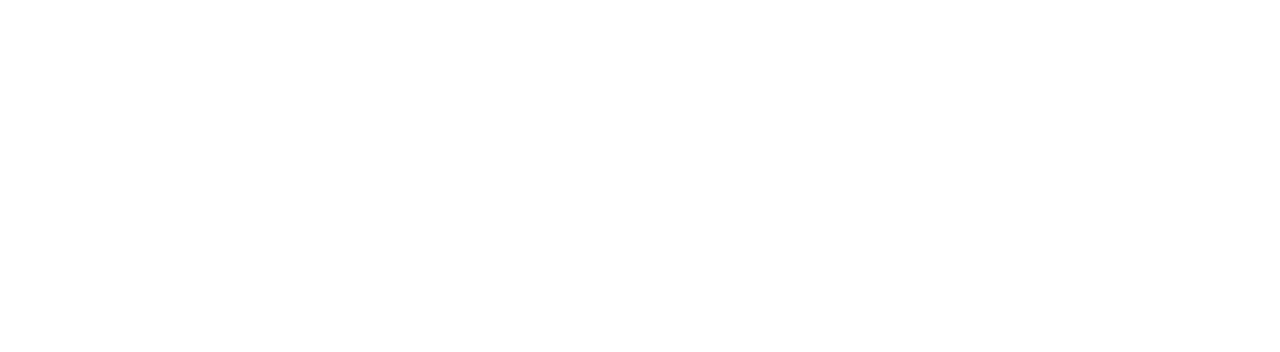
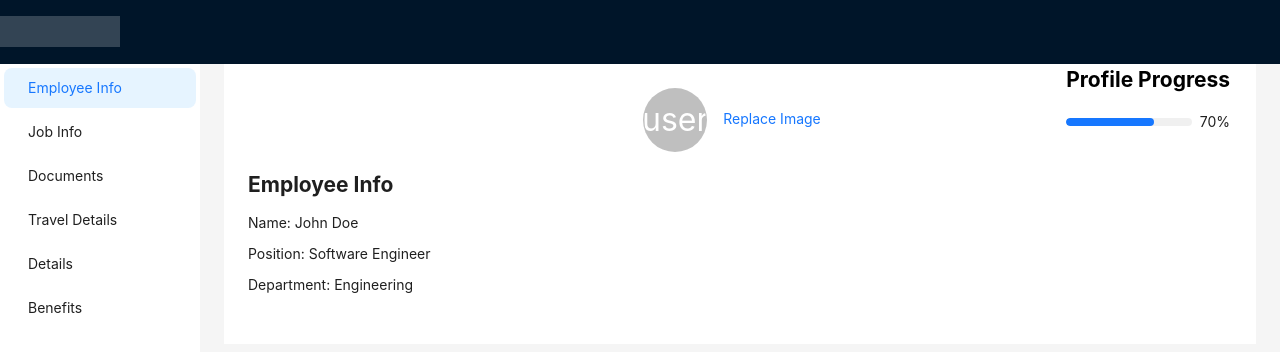
Before and after one commit to xlibraries/SmartOnboaders, a React (Create React App) app: page /user-profile in a window 1280 px wide. Before the commit this address had no page. Shown: the top 352 px of the page. Built offline with nearby package versions, Linux system fonts and the light colour scheme.

Commit message:
Skeletoon for improved ui  for review page

```diff
--- a/src/App.tsx
+++ b/src/App.tsx
@@ -2,6 +2,7 @@
 import AuthPage from './pages/Auth/AuthPage';
 import Upload from './pages/Home/Upload';
 import PersonalDetailsForm from './pages/Review/PersonalDetails';
+import UserProfile from './pages/UserProfile/UserProfile';
 import { BrowserRouter as Router, Routes, Route } from 'react-router-dom';
 
 export default function App() {
@@ -11,6 +12,7 @@
                 <Route path="/" element={<AuthPage />} />
                 <Route path="/home" element={<Upload />} />
                 <Route path="/review" element={<PersonalDetailsForm />} />
+                <Route path='/user-profile' element={<UserProfile />} />
             </Routes>
         </Router>
     );
--- /dev/null
+++ b/src/pages/UserProfile/UserProfile.css
@@ -0,0 +1,32 @@
+/* App.css */
+.logo {
+    width: 120px;
+    height: 31px;
+    background: rgba(255, 255, 255, 0.2);
+    margin: 16px 28px 16px 0;
+    float: left;
+  }
+
+  .header {
+    background: #001529;
+    padding: 0;
+  }
+
+  .site-layout-background {
+    background: #fff;
+  }
+
+  .avatar-section {
+    text-align: center;
+    margin-bottom: 20px;
+  }
+
+  .info-section {
+    margin-bottom: 20px;
+  }
+
+  .progress-section {
+    position: absolute;
+    right: 50px;
+    top: 50px;
+  }
--- /dev/null
+++ b/src/pages/UserProfile/UserProfile.tsx
@@ -0,0 +1,55 @@
+// App.tsx
+import React from 'react';
+import { Layout, Menu, Avatar, Progress, Button } from 'antd';
+import './UserProfile.css';
+
+const { Header, Sider, Content } = Layout;
+
+const UserProfile = () => {
+  return (
+    <Layout>
+      <Header className="header">
+        <div className="logo" />
+      </Header>
+      <Layout>
+        <Sider width={200} className="site-layout-background">
+          <Menu mode="inline" defaultSelectedKeys={['1']} style={{ height: '100%', borderRight: 0 }}>
+            <Menu.Item key="1">Employee Info</Menu.Item>
+            <Menu.Item key="2">Job Info</Menu.Item>
+            <Menu.Item key="3">Documents</Menu.Item>
+            <Menu.Item key="4">Travel Details</Menu.Item>
+            <Menu.Item key="5">Details</Menu.Item>
+            <Menu.Item key="6">Benefits</Menu.Item>
+          </Menu>
+        </Sider>
+        <Layout style={{ padding: '0 24px 24px' }}>
+          <Content
+            className="site-layout-background"
+            style={{
+              padding: 24,
+              margin: 0,
+              minHeight: 280,
+            }}
+          >
+            <div className="avatar-section">
+              <Avatar size={64} icon="user" />
+              <Button type="link">Replace Image</Button>
+            </div>
+            <div className="info-section">
+              <h2>Employee Info</h2>
+              <p>Name: John Doe</p>
+              <p>Position: Software Engineer</p>
+              <p>Department: Engineering</p>
+            </div>
+          </Content>
+          <div className="progress-section">
+            <h2>Profile Progress</h2>
+            <Progress percent={70} />
+          </div>
+        </Layout>
+      </Layout>
+    </Layout>
+  );
+};
+
+export default UserProfile;
```
